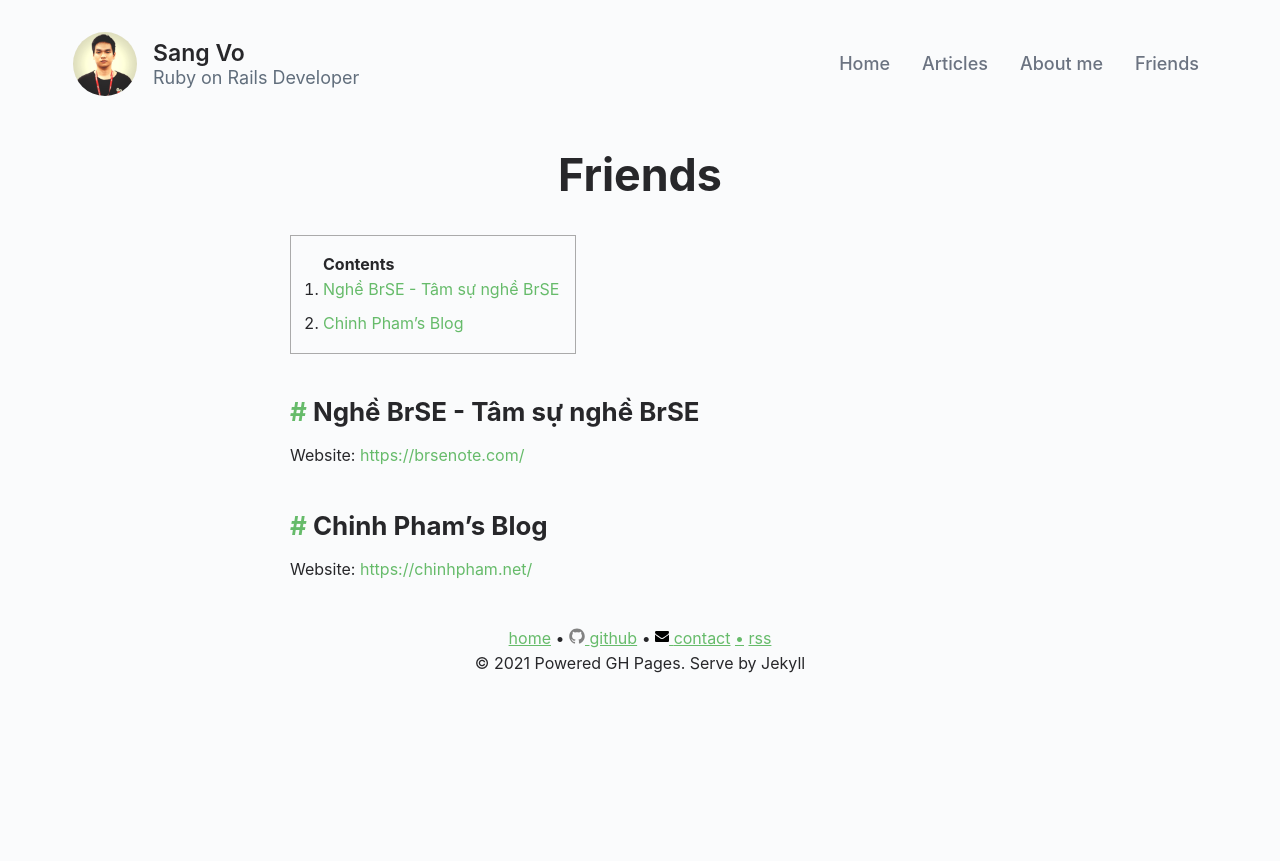
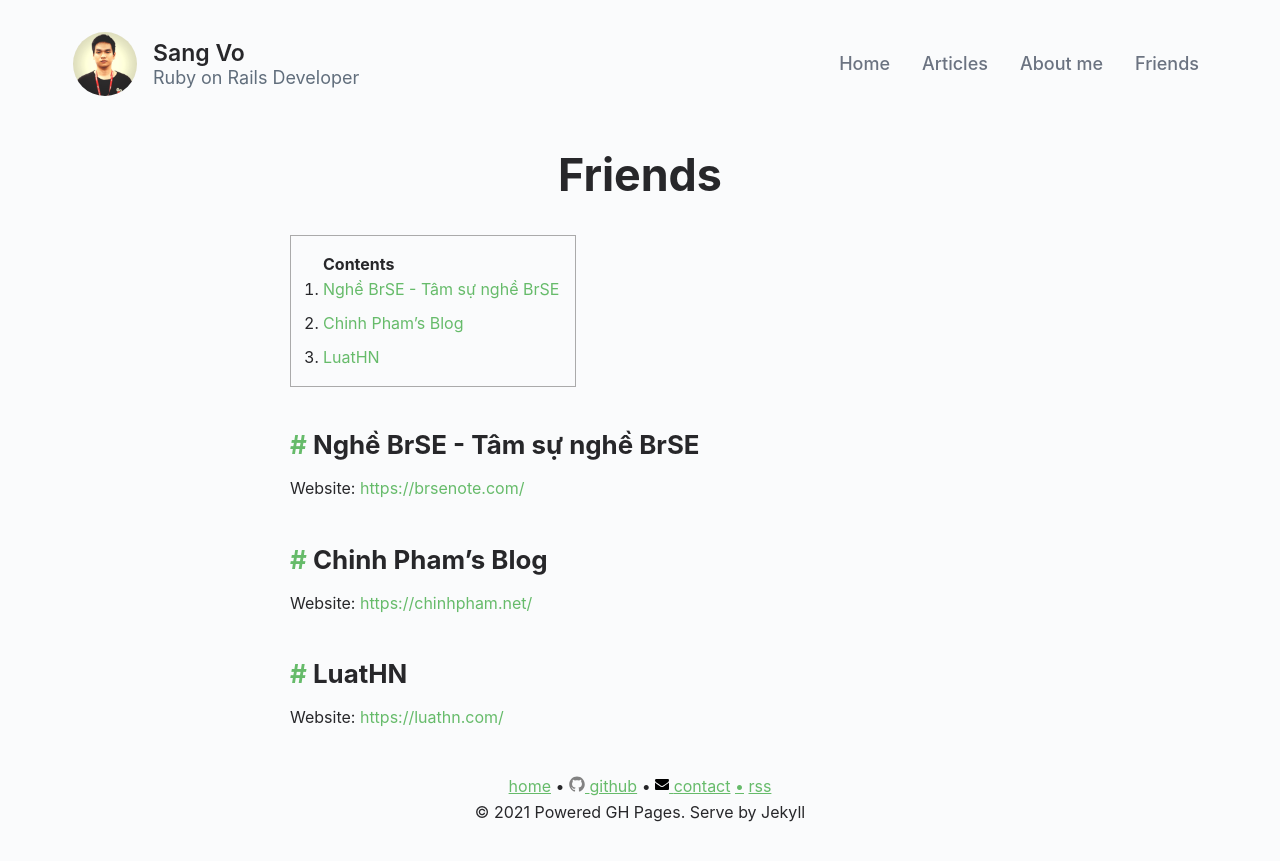
Before and after one commit to sangvo/myblog, a Jekyll site: the page built from _pages/friends.md, in a window 1280 px wide. Shown: the top 861 px of the page. Built offline with Jekyll 4.4.1, drawn with Linux system fonts in a browser that asks for light colours.

Commit message:
Add luat blog

```diff
--- a/_pages/friends.md
+++ b/_pages/friends.md
@@ -9,3 +9,6 @@ Website: [https://brsenote.com/](https://brsenote.com/)
 
 ## Chinh Pham's Blog
 Website: [https://chinhpham.net/](https://chinhpham.net/)
+
+## LuatHN
+Website: [https://luathn.com/](https://luathn.com/)
```
